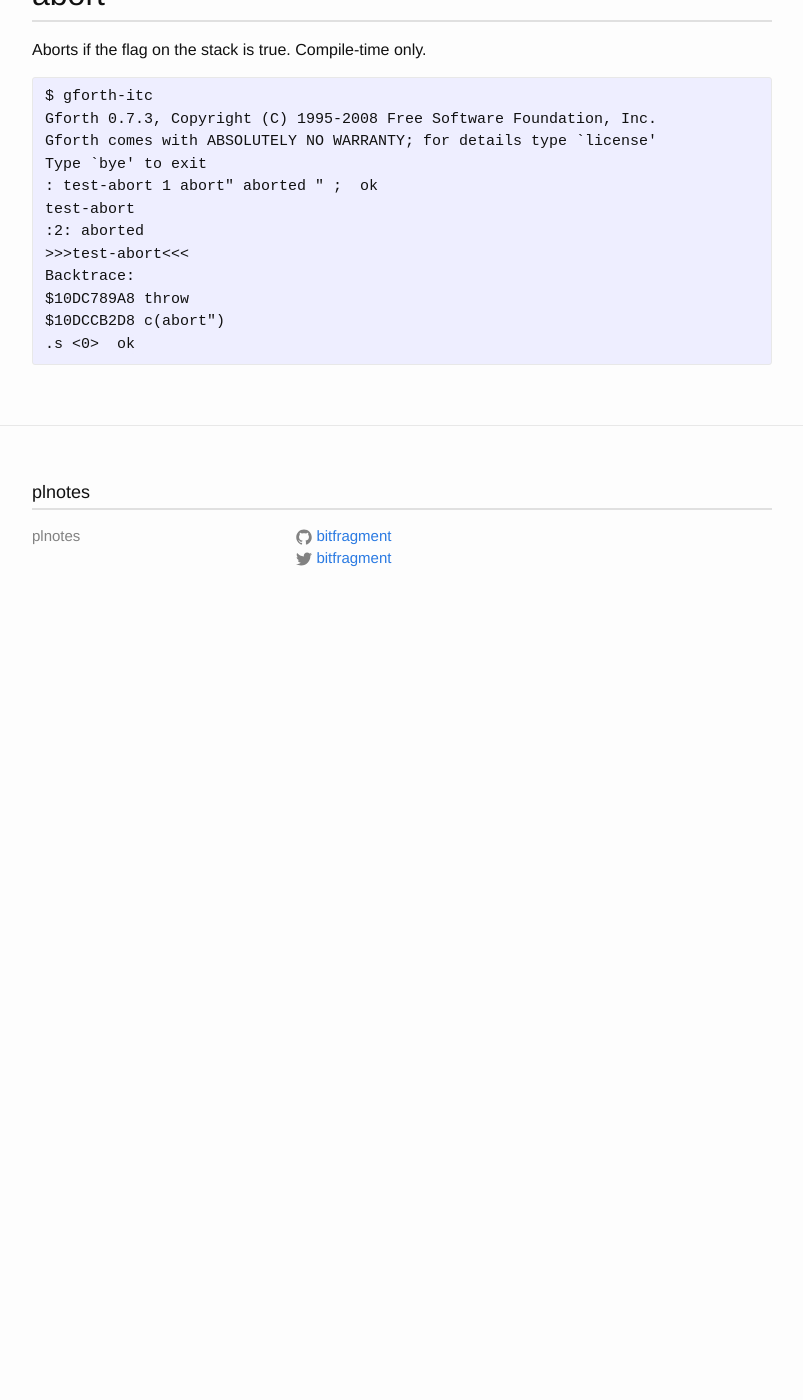
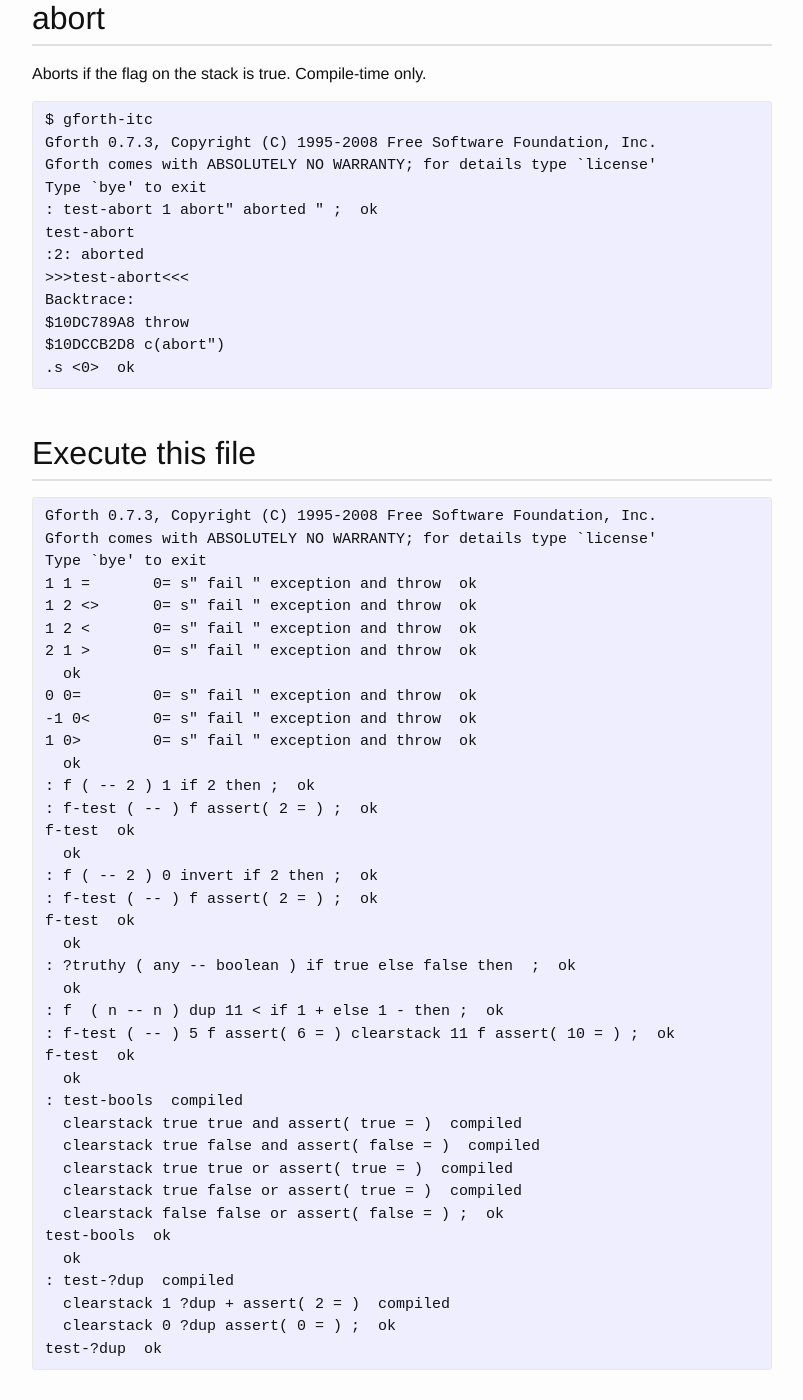
Before and after one commit to bitfragment/plnotes, a Jekyll site: the page built from _forth/control-flow.md, in a window 1280 px wide and 1400 px high, scrolled down 3495 px. Shown: the whole window, without its empty margins (238-1041 px from the left). Built offline with Jekyll 4.4.1, drawn with Linux system fonts in a browser that asks for light colours; before the commit the page ends 4125 px from its top, so only the background shows below that; some of the changed text lies outside the part shown.

Commit message:
Add execution

````diff
--- a/_forth/control-flow.md
+++ b/_forth/control-flow.md
@@ -32,7 +32,7 @@
 ```forth
 0 0=        0= s" fail " exception and throw
 -1 0<       0= s" fail " exception and throw
-1 >0        0= s" fail " exception and throw
+1 0>        0= s" fail " exception and throw
 ```
 
 ## Conditional phrasing
@@ -166,3 +166,46 @@
 $10DCCB2D8 c(abort")
 .s <0>  ok
 ```
+
+## Execute this file
+
+```txt
+Gforth 0.7.3, Copyright (C) 1995-2008 Free Software Foundation, Inc.
+Gforth comes with ABSOLUTELY NO WARRANTY; for details type `license'
+Type `bye' to exit
+1 1 =       0= s" fail " exception and throw  ok
+1 2 <>      0= s" fail " exception and throw  ok
+1 2 <       0= s" fail " exception and throw  ok
+2 1 >       0= s" fail " exception and throw  ok
+  ok
+0 0=        0= s" fail " exception and throw  ok
+-1 0<       0= s" fail " exception and throw  ok
+1 0>        0= s" fail " exception and throw  ok
+  ok
+: f ( -- 2 ) 1 if 2 then ;  ok
+: f-test ( -- ) f assert( 2 = ) ;  ok
+f-test  ok
+  ok
+: f ( -- 2 ) 0 invert if 2 then ;  ok
+: f-test ( -- ) f assert( 2 = ) ;  ok
+f-test  ok
+  ok
+: ?truthy ( any -- boolean ) if true else false then  ;  ok
+  ok
+: f  ( n -- n ) dup 11 < if 1 + else 1 - then ;  ok
+: f-test ( -- ) 5 f assert( 6 = ) clearstack 11 f assert( 10 = ) ;  ok
+f-test  ok
+  ok
+: test-bools  compiled
+  clearstack true true and assert( true = )  compiled
+  clearstack true false and assert( false = )  compiled
+  clearstack true true or assert( true = )  compiled
+  clearstack true false or assert( true = )  compiled
+  clearstack false false or assert( false = ) ;  ok
+test-bools  ok
+  ok
+: test-?dup  compiled
+  clearstack 1 ?dup + assert( 2 = )  compiled
+  clearstack 0 ?dup assert( 0 = ) ;  ok
+test-?dup  ok
+```
````
